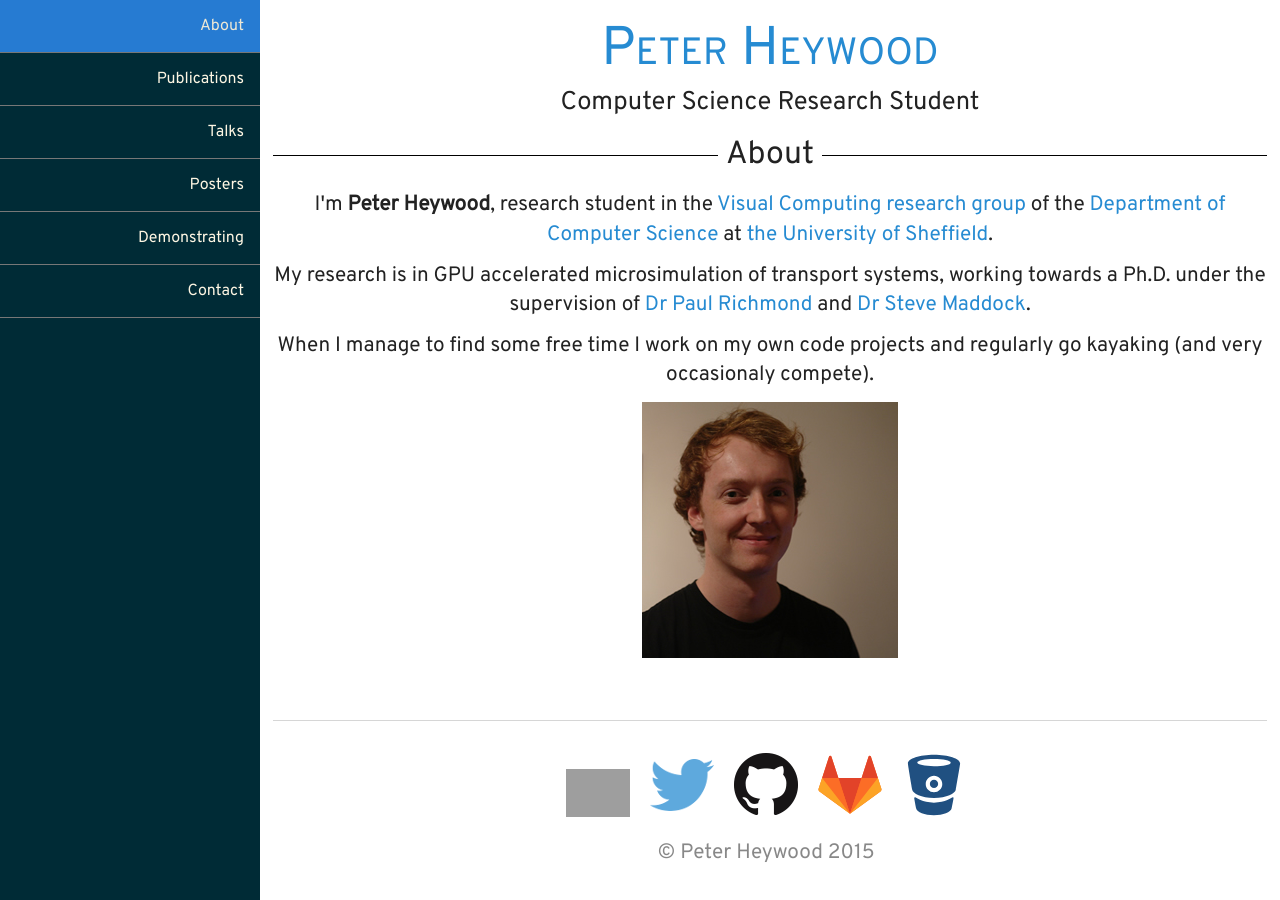
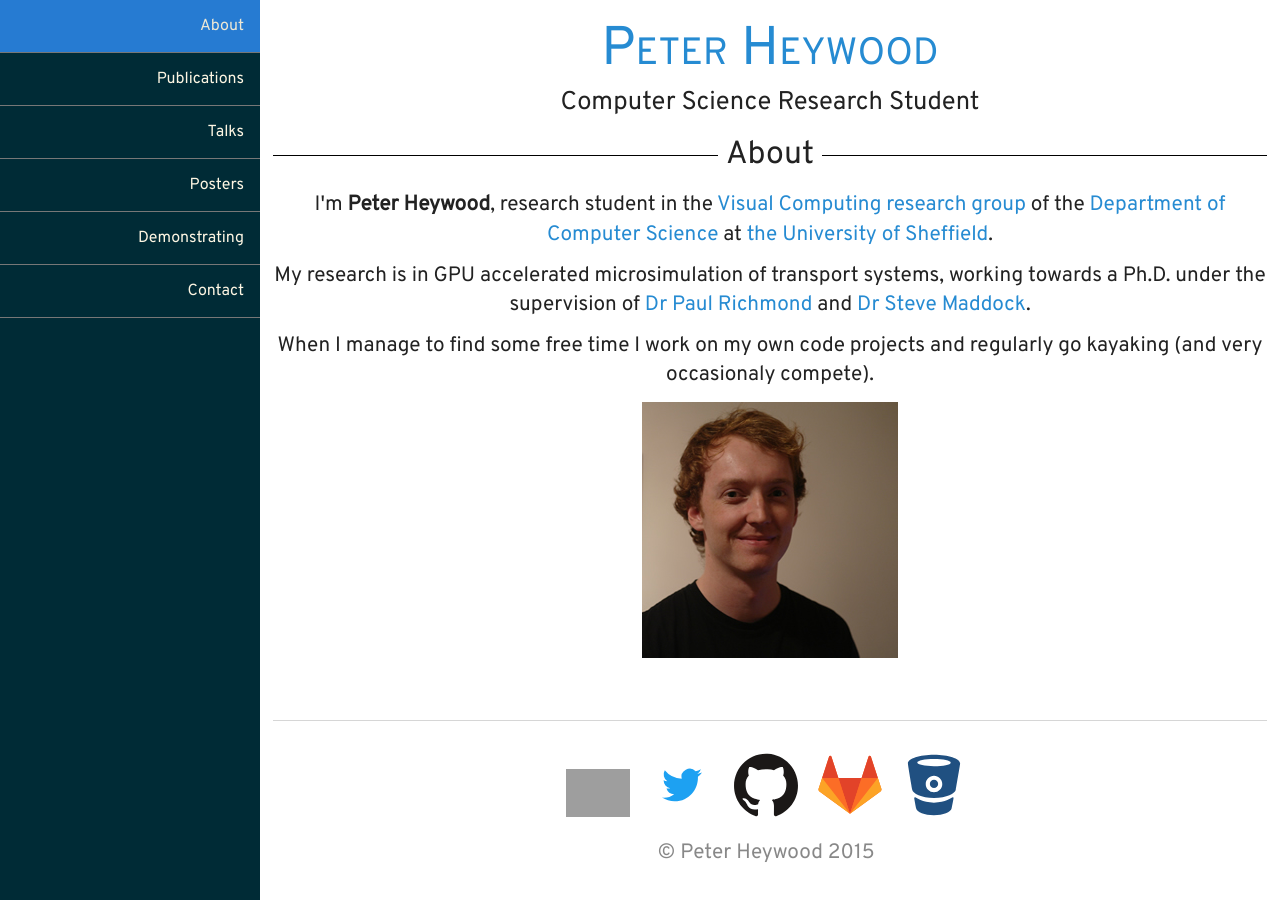
Before and after one commit to ptheywood/ptheywood.github.io, a Jekyll site: the page built from index.html, in a window 1280 px wide. Built offline with Jekyll 4.4.1, drawn with Linux system fonts in a browser that asks for light colours; nearby versions of some CDN libraries; some web fonts are replaced; grey boxes are pictures that could not be loaded.

Commit message:
Switch to all svg logos

```diff
--- a/_data/contact.yml
+++ b/_data/contact.yml
@@ -7,19 +7,19 @@
 - text: Twitter
   alternative: twitter/ptheywood
   url: https://twitter.com/ptheywood/
-  icon: /img/twitter/Twitter_logo_blue.png
+  icon: /img/twitter/Twitter_logo_blue.svg
   contact_order: 1
 
 - text: Github
   alternative: github/ptheywood
   url: https://github.com/ptheywood/
-  icon: /img/github/GitHub-Mark-64px.png
+  icon: /img/github/github_mark.svg
   contact_order: 2
 
 - text: GitLab
   alternative: gitlab/ptheywood
   url: https://gitlab.com/ptheywood/
-  icon: /img/gitlab/logo-square.svg
+  icon: /img/gitlab/gitlab_logo_square.svg
   contact_order: 3
 
 - text: Bitbucket
```
Also changed, not shown: img/github/GitHub-Mark-64px.png (deleted), img/github/github_mark.svg (added), img/gitlab/gitlab_logo_square.svg (renamed from img/gitlab/logo-square.svg), img/twitter/Twitter_Logo_Blue.svg (added), img/twitter/Twitter_logo_blue.png (deleted), img/twitter/Twitter_logo_white.png (deleted).
